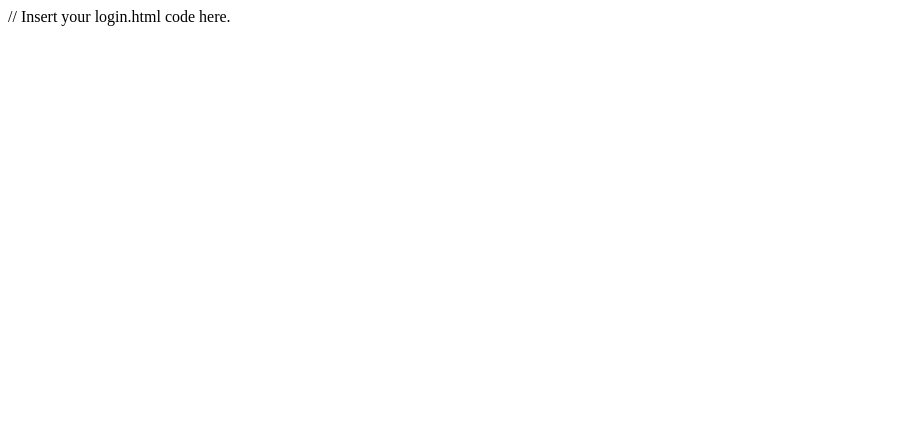
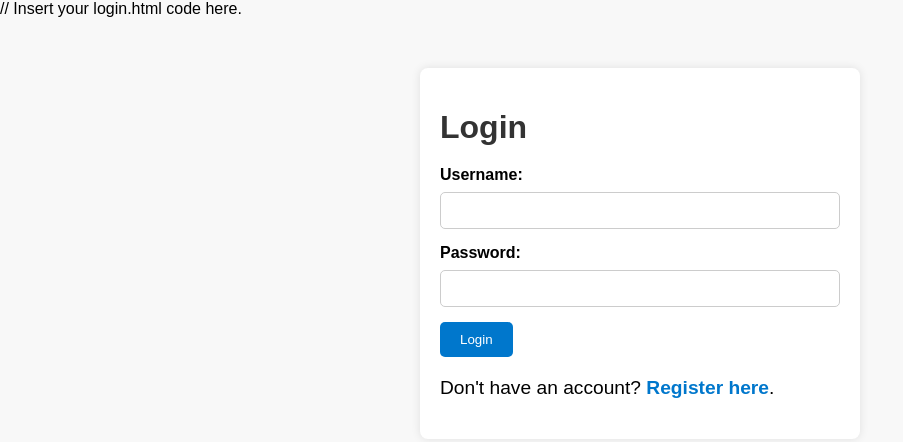
Before and after one commit to Gutiotomas/IBM-Node-MongoDB-Dev-Back-end-Database-Apps, a website: page Final_project/rofgy-backend-nodejs-finalproject-main/public/login.html in a window 1280 px wide. Shown: the whole page, without its empty margins (0-903 px from the left). Drawn offline with Linux system fonts and the light colour scheme.

Commit message:
Add login page HTML structure and styling

```diff
--- a/Final_project/rofgy-backend-nodejs-finalproject-main/public/login.html
+++ b/Final_project/rofgy-backend-nodejs-finalproject-main/public/login.html
@@ -1 +1,36 @@
 // Insert your login.html code here.
+<!DOCTYPE html>
+<html lang="en">
+<head>
+    <meta charset="UTF-8">
+    <meta name="viewport" content="width=device-width, initial-scale=1.0">
+    <title>Login</title>
+    <style>
+        body{font-family:Arial,sans-serif;background-color:#f8f8f8;margin:0}
+        .container{max-width:400px;margin:50px auto;padding:20px;background-color:#fff;box-shadow:0 0 10px rgba(0,0,0,.1);border-radius:8px}
+        h1{color:#333;font-size:2em;margin-bottom:20px}
+        .auth-form label{display:block;margin-bottom:8px;font-weight:bold}
+        .auth-form input{width:100%;padding:10px;margin-bottom:15px;border:1px solid #ccc;border-radius:5px;box-sizing:border-box}
+        .auth-form button{background-color:#0077cc;color:#fff;padding:10px 20px;border:none;border-radius:5px;cursor:pointer}
+        .auth-form button:hover{background-color:#005faa}
+        p{margin-top:20px;font-size:1.2em}
+        p a{color:#0077cc;font-weight:bold;text-decoration:none}
+        p a:hover{text-decoration:underline}
+    </style>
+</head>
+<body>
+    <div class="container">
+        <h1>Login</h1>
+        <form action="/login" method="post" class="auth-form">
+            <label for="username">Username:</label>
+            <input type="text" id="username" name="username" required>
+            <br>
+            <label for="password">Password:</label>
+            <input type="password" id="password" name="password" required>
+            <br>
+            <button type="submit">Login</button>
+        </form>
+        <p>Don't have an account? <a href="/register">Register here</a>.</p>
+    </div>
+</body>
+</html>
```
